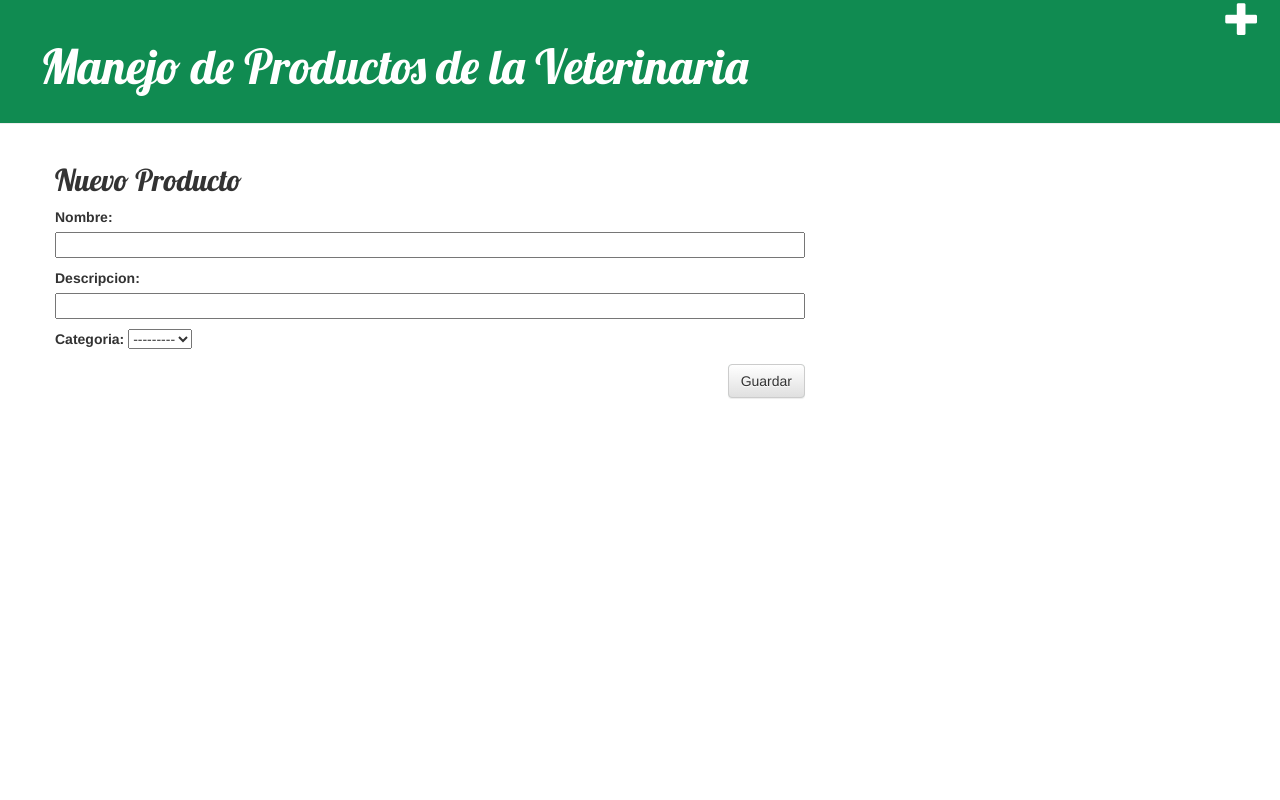
After one commit to princesamee/ManejoVeterinaria, a Django app: page /producto/nuevo/ in a window 1280 px wide. The commit adds this page. Run offline with Django 3.2, Linux system fonts and the light colour scheme; the visitor is signed in with stand-in values (Sample User, id 1); data that the repository does not hold is empty; some libraries are stand-ins or nearby versions.

Commit message:
Lista de productos editable, se pueden agregar productos

```diff
--- /dev/null
+++ b/LibroDiario/forms.py
@@ -0,0 +1,9 @@
+from django import forms
+
+from .models import Producto
+
+
+class FormularioProducto(forms.ModelForm):
+    class Meta:
+        model = Producto
+        fields = ('nombre', 'descripcion', 'categoria')
--- /dev/null
+++ b/LibroDiario/static/css/veterinaria.css
@@ -0,0 +1,49 @@
+.page-header {
+    background-color: #108B51;
+    margin-top: 0;
+    padding: 20px 20px 20px 40px;
+}
+
+.page-header h1, .page-header h1 a, .page-header h1 a:visited, .page-header h1 a:active {
+    color: #ffffff;
+    font-size: 36pt;
+    text-decoration: none;
+}
+
+.content {
+    margin-left: 40px;
+}
+
+h1, h2, h3, h4 {
+    font-family: 'Lobster', cursive;
+}
+
+.date {
+    color: #828282;
+}
+
+.producto {
+    color: #68B591;
+    font-size: 14px;
+}
+
+.producto h2 a{
+    color: #108B51;
+    font-size: 28px;
+}
+
+.save {
+    float: right;
+    background-color: #C1E1D2;
+}
+
+.product-form textarea, .product-form input {
+    width: 100%;
+}
+
+.top-menu, .top-menu:hover, .top-menu:visited {
+    color: #ffffff;
+    float: right;
+    font-size: 26pt;
+    margin-right: 20px;
+}
--- /dev/null
+++ b/LibroDiario/templates/LibroDiario/base.html
@@ -0,0 +1,29 @@
+{% load static %}
+<html>
+<head>
+    <title>Manejo Veterinaria</title>
+    <link rel="stylesheet" href="//maxcdn.bootstrapcdn.com/bootstrap/3.2.0/css/bootstrap.min.css">
+    <link rel="stylesheet" href="//maxcdn.bootstrapcdn.com/bootstrap/3.2.0/css/bootstrap-theme.min.css">
+    <link href='//fonts.googleapis.com/css?family=Lobster&subset=latin,latin-ext' rel='stylesheet' type='text/css'>
+    <link rel="stylesheet" href="{% static 'css/veterinaria.css' %}">
+    {% if user.is_authenticated %}
+        <a href="{% url 'producto_nuevo' %}" class="top-menu"><span class="glyphicon glyphicon-plus"></span></a>
+    {% endif %}
+
+
+</head>
+<body>
+<div class="page-header">
+    <h1><a href="/">Manejo de Productos de la Veterinaria</a></h1>
+</div>
+<div class="content container">
+    <div class="row">
+        <div class="col-md-8">
+            {% block content %}
+            {% endblock %}
+        </div>
+    </div>
+</div>
+</body>
+
+</html>
--- /dev/null
+++ b/LibroDiario/templates/LibroDiario/editar_producto.html
@@ -0,0 +1,9 @@
+{% extends 'LibroDiario/base.html' %}
+
+{% block content %}
+    <h2>Nuevo Producto</h2>
+    <form method="POST" class="product-form">{% csrf_token %}
+        {{ form.as_p }}
+        <button type="Submit" class="save btn btn-default">Guardar</button>
+    </form>
+{% endblock %}
--- a/LibroDiario/urls.py
+++ b/LibroDiario/urls.py
@@ -3,4 +3,7 @@ from . import views
 
 urlpatterns = [
     path('', views.post_productos, name='post_productos'),
+    path('producto/<int:pk>/', views.detalle_producto, name='detalle_producto'),
+    path('producto/nuevo/', views.producto_nuevo, name='producto_nuevo'),
+    path('producto/<int:pk>/editar/', views.editar_producto, name='editar_producto'),
 ]
--- a/LibroDiario/views.py
+++ b/LibroDiario/views.py
@@ -1,7 +1,44 @@
-from django.shortcuts import render
+from django.shortcuts import render, redirect
+from django.utils import timezone
+from django.shortcuts import render, get_object_or_404
 
+from LibroDiario.forms import FormularioProducto
 from .models import Producto
 
+
 def post_productos(request):
-    productos = Producto.objects.all()
+    productos = Producto.objects.all().order_by('nombre')
     return render(request, 'LibroDiario/post_productos.html', {'productos': productos})
+
+
+def detalle_producto(request, pk):
+    producto = get_object_or_404(Producto, pk=pk)
+    return render(request, 'LibroDiario/detalle_producto.html', {'producto': producto})
+
+
+def producto_nuevo(request):
+    if request.method == "POST":
+        form = FormularioProducto(request.POST)
+        if form.is_valid():
+            producto = form.save(commit=False)
+            producto.fecha_creacion = timezone.now()
+            producto.save()
+            return redirect('detalle_producto', pk=producto.pk)
+    else:
+        form = FormularioProducto()
+
+    return render(request, 'LibroDiario/editar_producto.html', {'form': form})
+
+
+def editar_producto(request, pk):
+    producto = get_object_or_404(Producto, pk=pk)
+    if request.method == "POST":
+        form = FormularioProducto(request.POST, instance=producto)
+        if form.is_valid():
+            producto = form.save(commit=False)
+            producto.published_date = timezone.now()
+            producto.save()
+            return redirect('detalle_producto', pk=producto.pk)
+    else:
+        form = FormularioProducto(instance=producto)
+    return render(request, 'LibroDiario/editar_producto.html', {'form': form})
```
Also changed, not shown: LibroDiario/templates/LibroDiario/detalle_producto.html (added, +20 -0 lines), LibroDiario/templates/LibroDiario/post_productos.html (+12 -18 lines).
